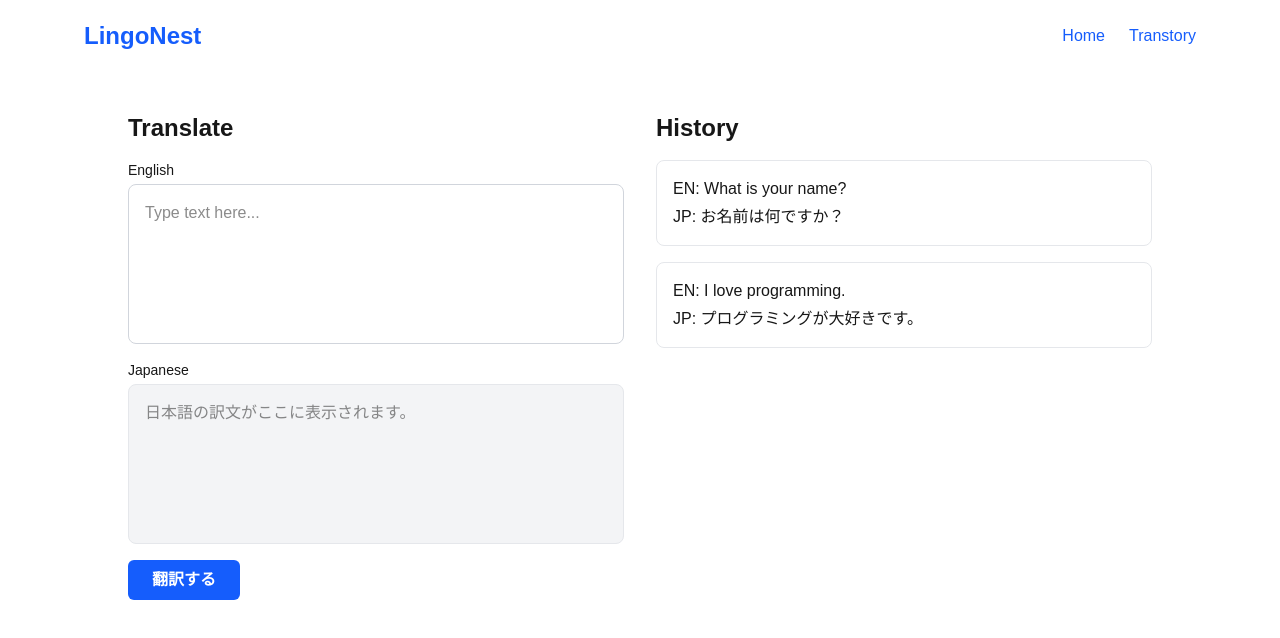
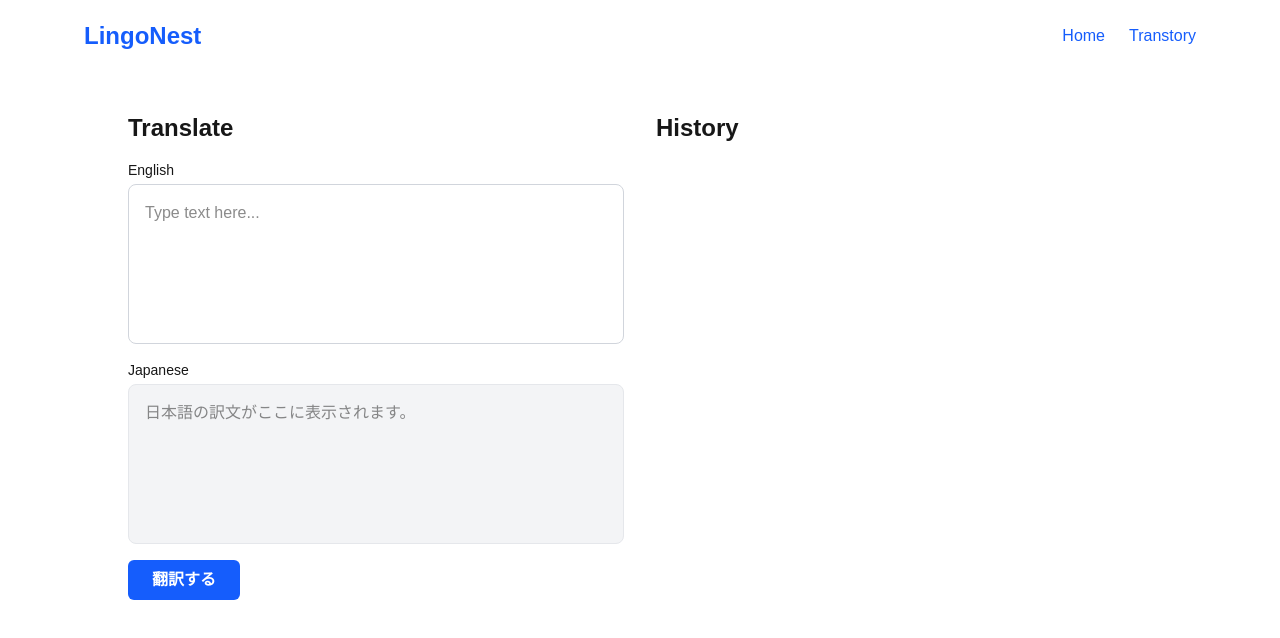
Before and after one commit to kodai-Java/lingo-nest, a Next.js app: page /transtory in a window 1280 px wide. Shown: the top 638 px of the page. Built offline with nearby package versions, Linux system fonts and the light colour scheme.

Commit message:
created english history table

```diff
--- a/app/transtory/Transtory/EnglishHistory/hooks.ts
+++ b/app/transtory/Transtory/EnglishHistory/hooks.ts
@@ -1,8 +1,8 @@
-import { useCallback, useState } from 'react'
+import { useCallback, useEffect, useState } from 'react'
 
 export const useEnglishJapaneseWordTable = () => {
   const [enAndJaWordRows, setEnAndJaWordRows] = useState<EnAndJaWord[]>()
-  const showEnglishJapaneseWordTable = useCallback(() => {
+  useEffect(()=>{
     setEnAndJaWordRows(
       Object.keys(localStorage).map((key, index) => {
         return {
@@ -12,6 +12,6 @@ export const useEnglishJapaneseWordTable = () => {
         } as EnAndJaWord
       })
     )
-  }, [])
-  return { enAndJaWordRows, showEnglishJapaneseWordTable }
+  },[])
+  return { enAndJaWordRows }
 }
--- a/app/transtory/Transtory/EnglishHistory/index.tsx
+++ b/app/transtory/Transtory/EnglishHistory/index.tsx
@@ -5,20 +5,18 @@ import { useEnglishJapaneseWordTable } from './hooks'
  * 履歴エリア
  */
 export const EnglishHistory: FC = () => {
-  const { enAndJaWordRows, showEnglishJapaneseWordTable } = useEnglishJapaneseWordTable()
+  const { enAndJaWordRows } = useEnglishJapaneseWordTable()
 
   return (
     <div className="flex flex-col">
       <h2 className="text-2xl font-semibold mb-4">History</h2>
       <div className="space-y-4 overflow-y-auto max-h-[500px]">
-        <div className="border border-gray-200 rounded-lg p-4">
-          <p className="text-base font-medium mb-1">EN: What is your name?</p>
-          <p className="text-base font-medium">JP: お名前は何ですか？</p>
+        {enAndJaWordRows?.map((row, index) => {
+          return <div key={index} className="border border-gray-200 rounded-lg p-4">
+            <p className="text-base font-medium mb-1">EN: {row.englishWord}</p>
+            <p className="text-base font-medium">JP: {row.japaneseWord}</p>
         </div>
-        <div className="border border-gray-200 rounded-lg p-4">
-          <p className="text-base font-medium mb-1">EN: I love programming.</p>
-          <p className="text-base font-medium">JP: プログラミングが大好きです。</p>
-        </div>
+        })}
       </div>
     </div>
   )
```
